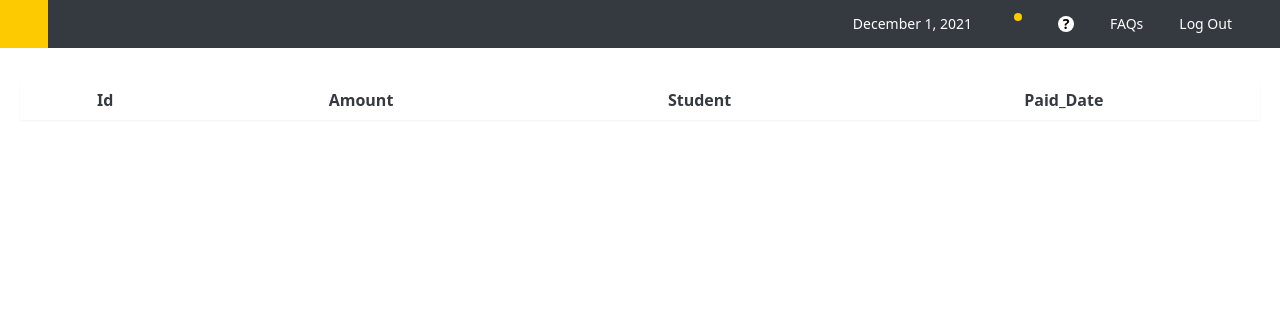
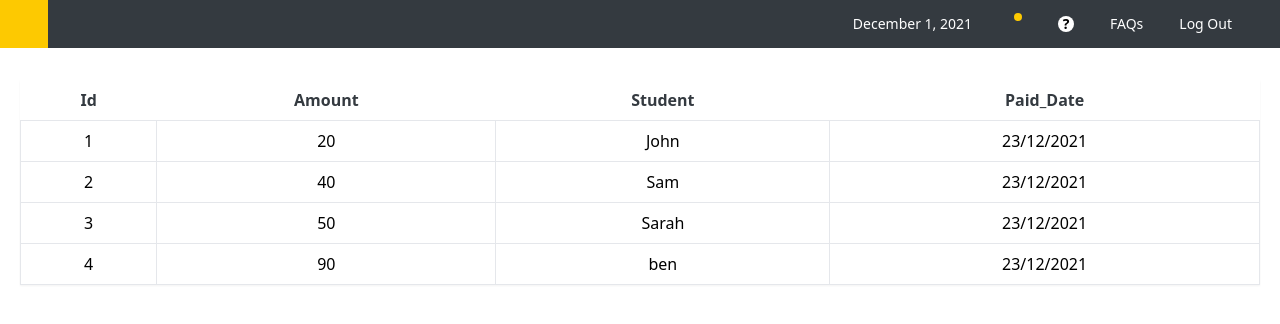
Before and after one commit to Ewebajo-Oluwaseyi/Pyroecom, a Vue app: page /payout in a window 1280 px wide. Shown: the top 324 px of the page. Built offline with nearby package versions, Linux system fonts and the light colour scheme; some icons are missing.

Commit message:
add table

```diff
--- a/src/views/Inside/Payout.vue
+++ b/src/views/Inside/Payout.vue
@@ -12,14 +12,23 @@
           <table class="table-auto w-full boarder-collapse">
             <thead class="bg-grey-light">
               <tr>
-                <th class="px-4 py-2 text-gray-dark">Id</th>
-                <th class="px-4 py-2 text-gray-dark">Amount</th>
-                <th class="px-4 py-2 text-gray-dark">Student</th>
-                <th class="px-4 py-2 text-gray-dark">Paid_Date</th>
+                <th class="px-2 py-2 text-gray-dark">Id</th>
+                <th class="px-2 py-2 text-gray-dark">Amount</th>
+                <th class="px-2 py-2 text-gray-dark">Student</th>
+                <th class="px-2 py-2 text-gray-dark">Paid_Date</th>
               </tr>
             </thead>
             <tbody>
-              <tr></tr>
+              <tr v-for="(table, index) in tables" :key="index">
+                <td class="border px-2 py-2 text-center">
+                  {{ parseInt(index + 1) }}
+                </td>
+                <td class="border px-2 py-2 text-center">{{ table.amount }}</td>
+                <td class="border px-2 py-2 text-center">
+                  {{ table.student }}
+                </td>
+                <td class="border px-2 py-2 text-center">{{ table.date }}</td>
+              </tr>
             </tbody>
           </table>
         </div>
@@ -37,6 +46,36 @@ export default {
     sidebar,
     "top-nav": Nav,
   },
+  data() {
+    return {
+      tables: [
+        {
+          id: "1",
+          amount: 20,
+          student: "John",
+          date: "23/12/2021",
+        },
+        {
+          id: "2",
+          amount: 40,
+          student: "Sam",
+          date: "23/12/2021",
+        },
+        {
+          id: "1",
+          amount: 50,
+          student: "Sarah",
+          date: "23/12/2021",
+        },
+        {
+          id: "1",
+          amount: 90,
+          student: "ben",
+          date: "23/12/2021",
+        },
+      ],
+    };
+  },
   computed: {
     sidebar() {
       return this.$store.state.sidebar;
```
